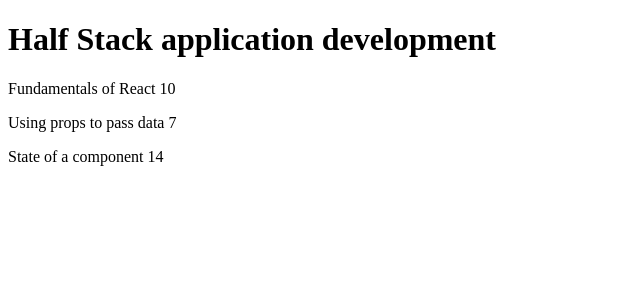
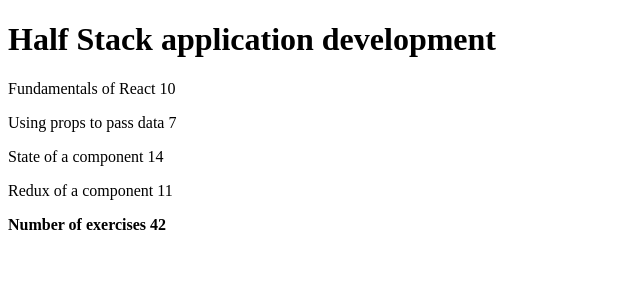
Before and after one commit to felixc0115/full-stack-open, a React (Create React App) app in the folder part1/course-info/: page / in a window 1280 px wide. Shown: the top 300 px of the page, without its empty margins (0-640 px from the left). Built offline with nearby package versions, Linux system fonts and the light colour scheme.

Commit message:
submit exercises 2.2 & 2.3

```diff
--- a/part1/course-info/src/App.js
+++ b/part1/course-info/src/App.js
@@ -9,11 +9,11 @@
     </>
   );
 };
-const Total = ({ parts }) => (
-  <p>
+const Total = ({ course }) => (
+  <strong>
     Number of exercises{" "}
-    {parts[0].exercises + parts[1].exercises + parts[2].exercises}
-  </p>
+    {course.parts.reduce((total, part) => total + part.exercises, 0)}
+  </strong>
 );
 
 const Part = ({ part }) => (
@@ -27,6 +27,7 @@
     <>
       <Header title={course.name} />
       <Content course={course} />
+      <Total course={course} />
     </>
   );
 };
@@ -51,6 +52,11 @@
         exercises: 14,
         id: 3,
       },
+      {
+        name: "Redux of a component",
+        exercises: 11,
+        id: 4,
+      },
     ],
   };
 
```
